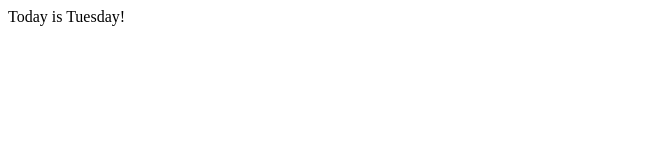
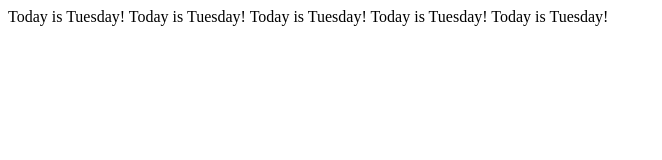
Before and after one commit to whf2203/filter, a plain HTML site: page index.html in a window 1280 px wide. Shown: the whole page, without its empty margins (0-662 px from the left). Drawn offline with Linux system fonts and the light colour scheme.

Commit message:
modified

```diff
--- a/index.html
+++ b/index.html
@@ -9,7 +9,7 @@
 </head>
 
 <body>
-    Today is Tuesday!
+    Today is Tuesday! Today is Tuesday! Today is Tuesday! Today is Tuesday! Today is Tuesday!
 </body>
 
 </html>
```
